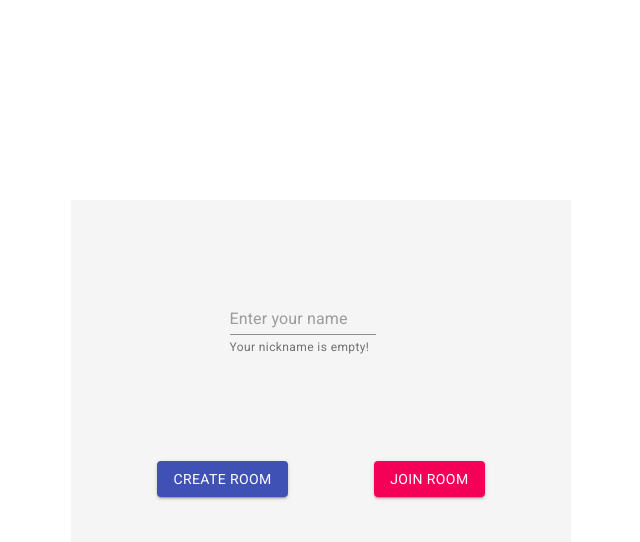
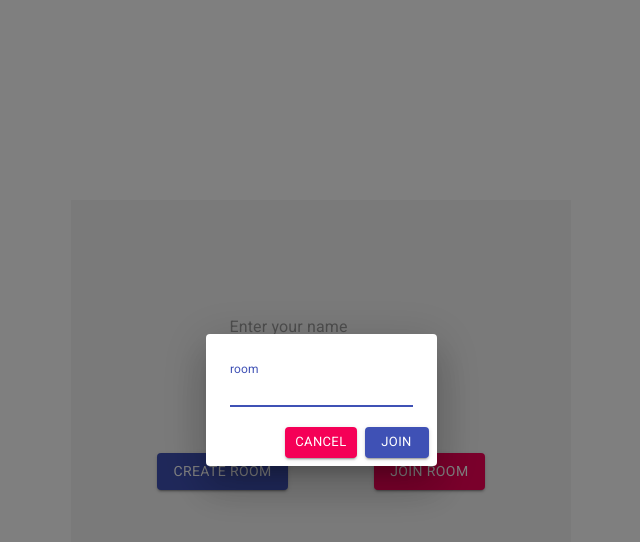
Before and after one commit to MiYazJE/Share-Videos, a React (Create React App) app in the folder client/: page / in a window 1280 px wide. Both pictures are taken after a click on the button "JOIN ROOM". Shown: the top 542 px of the page, without its empty margins (319-959 px from the left). Built offline with nearby package versions, Linux system fonts and the light colour scheme; no server answers.

Commit message:
add dialog to ask for room id

```diff
--- a/client/src/actions/roomActions.js
+++ b/client/src/actions/roomActions.js
@@ -70,10 +70,12 @@ export const createRoom = (host, cb) => async (dispatch) => {
     cb(room.id);
 };
 
-export const isValidRoom = (id, redirect) => async (dispatch) => {
+export const isValidRoom = (id, cbFailure, cbSuccess) => async (dispatch) => {
     dispatch(setLoading(true));
+
     const isValid = await api.isValidRoom(id);
-    if (!isValid) redirect();
+    if (!isValid) cbFailure();
+    else cbSuccess && cbSuccess();
 
     dispatch(setLoading(false));
 };
--- /dev/null
+++ b/client/src/components/Home/DialogJoinRoom.jsx
@@ -0,0 +1,85 @@
+import React, { useState } from 'react';
+import { useHistory } from 'react-router-dom';
+import { connect } from 'react-redux';
+import { readName } from '../../reducers/userReducer';
+import { isValidRoom } from '../../actions/roomActions';
+import { readIsLoading } from '../../reducers/roomReducer';
+import Button from '@material-ui/core/Button';
+import TextField from '@material-ui/core/TextField';
+import Dialog from '@material-ui/core/Dialog';
+import DialogActions from '@material-ui/core/DialogActions';
+import DialogContent from '@material-ui/core/DialogContent';
+
+const stylesContentDialog = {
+    display: 'flex',
+    justifyContent: 'center',
+    flexDirection: 'column',
+    alignItems: 'center'
+}
+
+const DialogJoinRoom = ({ open, name, onCancel, isLoading, isValidRoom, joinRoom }) => {
+    const [idRoom, setIdRoom] = useState('');
+    const history = useHistory();
+
+    const handleJoinRoom = () => {
+        console.log('joining room...');
+        isValidRoom(
+            idRoom,
+            () => console.log('the room is not valid'),
+            () => {
+                history.push(`/room/${idRoom}`)
+                onCancel();
+            }
+        );
+    }
+
+    return (
+        <Dialog
+            disableBackdropClick
+            disableEscapeKeyDown
+            open={open}
+            aria-labelledby="form-dialog-title"
+            onKeyDown={({ key }) => key === 'Enter' && handleJoinRoom(name)}
+        >
+            <DialogContent style={stylesContentDialog}>
+                <TextField
+                    autoFocus
+                    margin="dense"
+                    id="name"
+                    label="room"
+                    type="name"
+                    onChange={({ target }) => setIdRoom(target.value)}
+                />
+            </DialogContent>
+            <DialogActions>
+                <Button
+                    size="small"
+                    onClick={onCancel}
+                    color="secondary"
+                    variant="contained"
+                >
+                    CANCEL
+                </Button>
+                <Button
+                    size="small"
+                    onClick={() => handleJoinRoom()}
+                    color="primary"
+                    variant="contained"
+                >
+                    JOIN
+                </Button>
+            </DialogActions>
+        </Dialog>
+    );
+};
+
+const mapStateToProps = (state) => ({
+    name: readName(state),
+    isLoading: readIsLoading(state)
+});
+
+const mapDispatchToProps = (dispatch) => ({
+    isValidRoom: (id, cbFailure, cbSuccess) => dispatch(isValidRoom(id, cbFailure, cbSuccess))
+});
+
+export default connect(mapStateToProps, mapDispatchToProps)(DialogJoinRoom);
--- a/client/src/components/Home/Home.jsx
+++ b/client/src/components/Home/Home.jsx
@@ -8,10 +8,12 @@ import { readName } from '../../reducers/userReducer';
 import TextField from '@material-ui/core/TextField';
 import FormControl from '@material-ui/core/FormControl';
 import FormHelperText from '@material-ui/core/FormHelperText';
+import DialogJoinRoom from './DialogJoinRoom';
 import './home.scss';
 
 const Home = ({ createRoom, name, setName }) => {
     const [errorNoNickname, setErrorNoNickname] = useState(false);
+    const [openDialogJoinRoom, setOpenDialogJoinRoom] = useState(false);
     const history = useHistory();
 
     const handleCreateRoom = () => {
@@ -28,16 +30,23 @@ const Home = ({ createRoom, name, setName }) => {
             <div className="wrap">
                 <FormControl error={errorNoNickname}>
                     <TextField value={name} onChange={({target}) => setName(target.value)} style={{width: '80%'}} placeholder="Enter your name" />
-                    <FormHelperText id="component-error-text">Your nickname is empty!</FormHelperText>
+                    {errorNoNickname
+                    ? (
+                        <FormHelperText id="component-error-text">Your nickname is empty!</FormHelperText>
+                    ) : null}
                 </FormControl>
                 <div className="buttons">
                     <Button onClick={handleCreateRoom} variant="contained" color="primary">
                         Create room
                     </Button>
-                    <Button variant="contained" color="secondary">
+                    <Button onClick={() => setOpenDialogJoinRoom(true)} variant="contained" color="secondary">
                         Join Room
                     </Button>
                 </div>
+                <DialogJoinRoom
+                    open={openDialogJoinRoom}
+                    onCancel={() => setOpenDialogJoinRoom(false)}
+                />
             </div>
         </div>
     );
```
